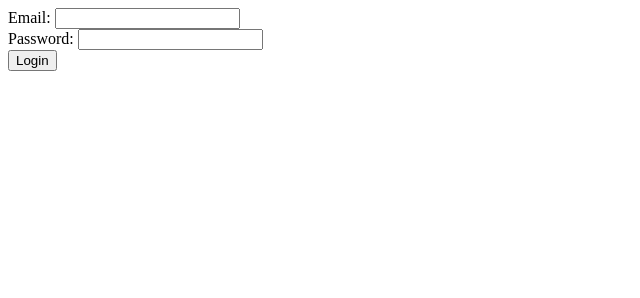
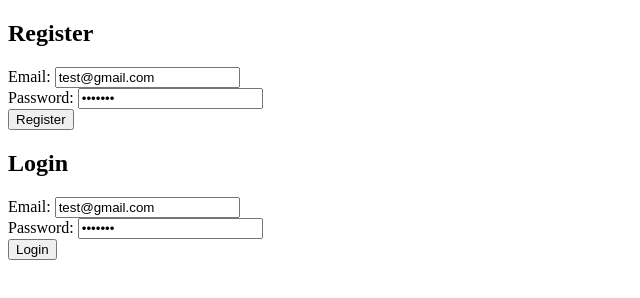
Before and after one commit to Aarondoran/accounts, a plain HTML site: page index.html in a window 1280 px wide. Shown: the whole page, without its empty margins (0-640 px from the left). Drawn offline with Linux system fonts and the light colour scheme.

Commit message:
Update index.html

```diff
--- a/index.html
+++ b/index.html
@@ -3,18 +3,30 @@
 <head>
   <meta charset="UTF-8">
   <meta name="viewport" content="width=device-width, initial-scale=1.0">
-  <title>Firebase Login</title>
-  <!-- Include your JavaScript file -->
+  <title>Firebase Authentication</title>
+  <!-- Include Firebase SDK -->
   <script type="module" src="app.js"></script>
 </head>
 <body>
+  <!-- Your HTML for registration -->
+  <div id="registration-container">
+    <h2>Register</h2>
+    <label for="email">Email:</label>
+    <input type="email" id="email" name="email" value="test@gmail.com" required><br>
+    <label for="password">Password:</label>
+    <input type="password" id="password" name="password" value="Test123" required><br>
+    <div id="error-message-registration"></div>
+    <button onclick="register()">Register</button>
+  </div>
+
   <!-- Your HTML for login -->
   <div id="login-container">
+    <h2>Login</h2>
     <label for="email">Email:</label>
-    <input type="email" id="email" name="email" required><br>
+    <input type="email" id="email" name="email" value="test@gmail.com" required><br>
     <label for="password">Password:</label>
-    <input type="password" id="password" name="password" required><br>
-    <div id="error-message"></div>
+    <input type="password" id="password" name="password" value="Test123" required><br>
+    <div id="error-message-login"></div>
     <button onclick="login()">Login</button>
   </div>
 </body>
```
